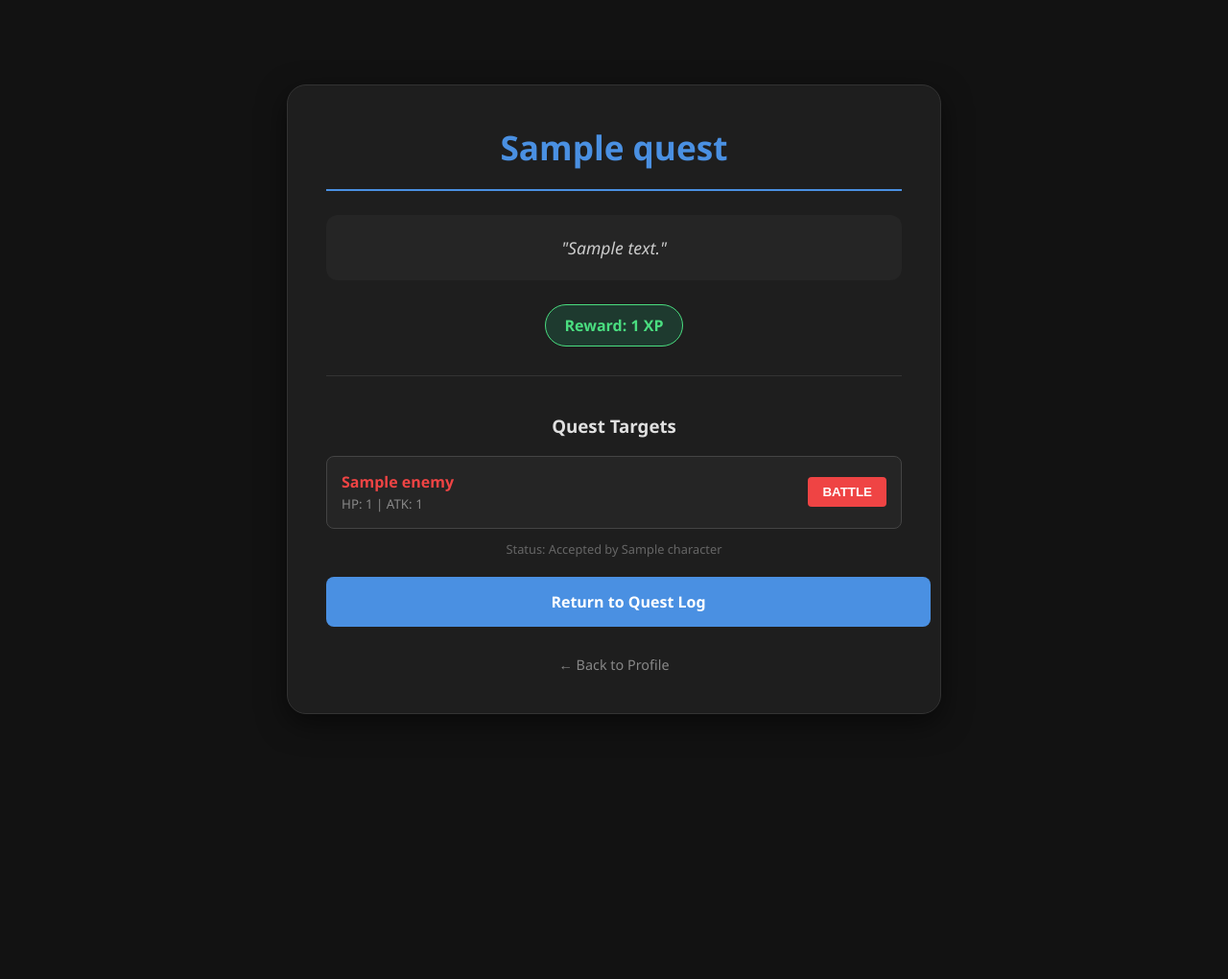
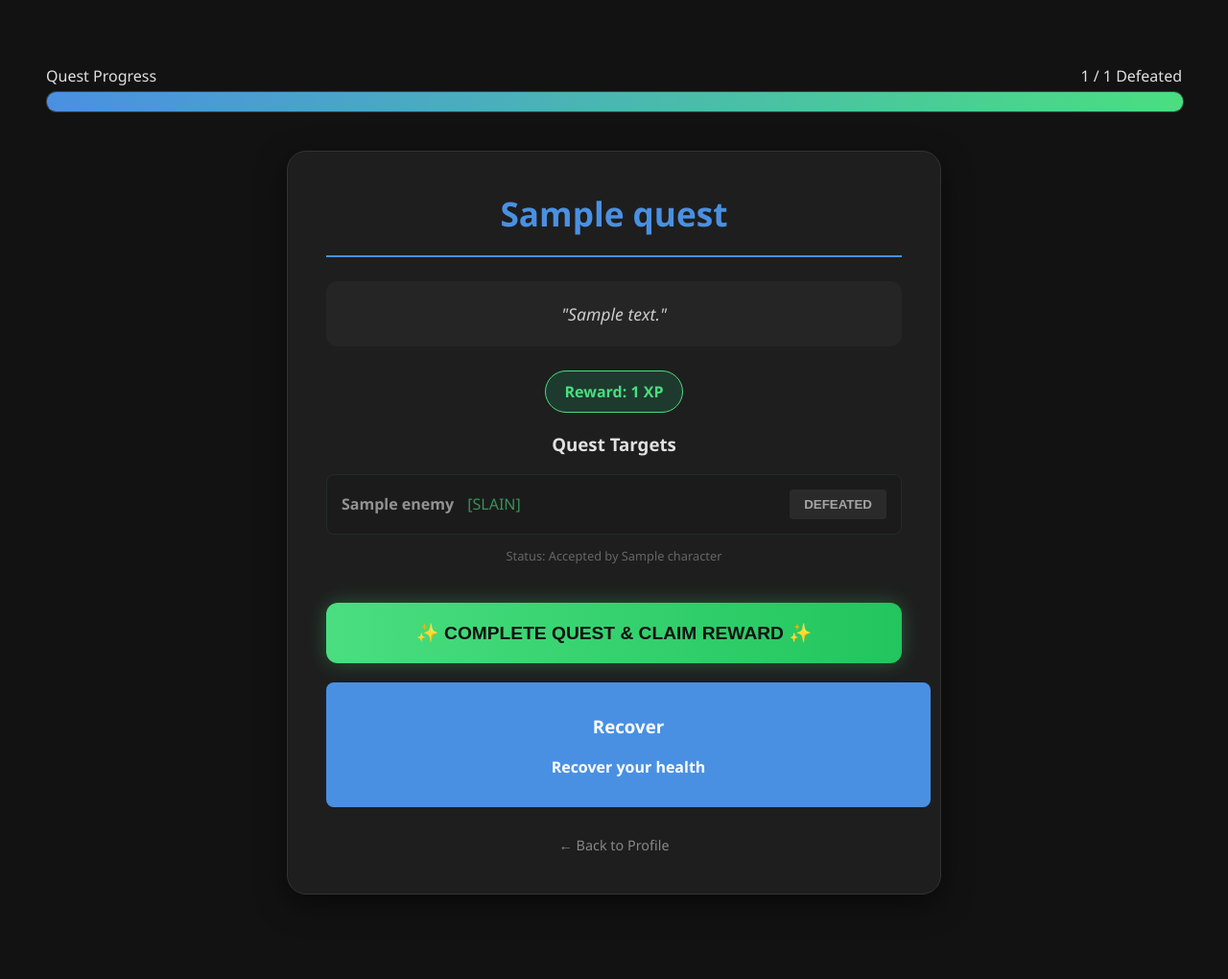
Before and after one commit to kristiyanbstoychev/Django-Practice-Game, a Django app: page /game/quest-detail/1/1/ in a window 1280 px wide. Shown: the whole page at 96% size. Before the commit the page ends 744 px from the top, so only its background shows below. Run offline with Django 5.2, Linux system fonts and the light colour scheme; tables that the repository leaves empty hold one stand-in row (values such as "Sample post").

Commit message:
Added additional questing features

```diff
--- a/ai_generator.py
+++ b/ai_generator.py
@@ -25,12 +25,14 @@ def clean_json(text):
 @app.post("/generate-enemy/")
 def generate_enemy(req: dict):
     level = req.get('player_level', 1)
+    health = req.get('player_health', 100)
+    power = req.get('player_strength', 50)
     context = req.get('context', 'a dark forest')
 
     prompt = (
         "You are a Game Master for an RPG. Create a new enemy. "
         f"The context is: {context}. "
-        "Return ONLY a JSON object with this exact keys, no additional text : name, health(integer in the range 50 - 250), attack_power(integer in the range 15-25), xp_reward(integer in range 10-60)"
+        f"Return ONLY a JSON object with this exact keys, no additional text : name, health({health * 1.5}), level({level}) attack_power({power * 0.4}), xp_reward({power * 0.2})"
     )
 
     print(f"--- PROMPT SENT TO OLLAMA ---\n{prompt}")
--- a/game/models.py
+++ b/game/models.py
@@ -38,6 +38,8 @@ class Character(models.Model):
 
     # This stores health as a whole number - starts at 100
     health = models.IntegerField(default=100)
+
+    max_health = models.IntegerField(default=100)
 
     mana = models.IntegerField(default=50)
 
--- a/game/templates/game/battle_arena.html
+++ b/game/templates/game/battle_arena.html
@@ -92,6 +92,7 @@
                 <div class="health-bar-fill hero-hp" style="width: {{ hero.health|default:0 }}%;"></div>
             </div>
             <p>HP: {{ hero.health }}</p>
+            <p>Power: {{ hero.strength }}</p>
         </div>
 
         <h1 style="color: #444;">VS</h1>
@@ -103,6 +104,8 @@
                 <div class="health-bar-fill enemy-hp" style="width: {{ enemy.health|default:0 }}%;"></div>
             </div>
             <p>HP: {{ enemy.health }}</p>
+            <p>Power: {{ enemy.attack_power }}</p>
+            <p>XP Reward: {{ enemy.xp_reward }}</p>
         </div>
         {% endif %}
     </div>
--- a/game/templates/game/character_detail.html
+++ b/game/templates/game/character_detail.html
@@ -103,6 +103,7 @@
     <h1>{{ hero.name }}</h1>
     <div class="stat-container">
         <div class="stat-box">Level: {{ hero.level }}</div>
+        <div class="stat-box">Power: {{ hero.strength }}</div>
         <div class="stat-box">Health: {{ hero.health }}</div>
         <div class="stat-box">Experience: {{ hero.xp }}</div>
         <div class="stat-box">Gold: {{ hero.gold_amount }}</div>
--- a/game/templates/game/quest_detail.html
+++ b/game/templates/game/quest_detail.html
@@ -54,9 +54,34 @@
         cursor: pointer; transition: 0.2s;
     }
     .battle-btn:hover { background: #b91c1c; transform: scale(1.05); }
+    .progress-container { width: 100%; height: 20px; background: #333; border-radius: 10px; overflow: hidden; border: 1px solid #444; }
+    .progress-bar { height: 100%; background: linear-gradient(90deg, #4a90e2, #4ade80); transition: width 0.5s ease-in-out; }
+
+    .defeated-row { opacity: 0.6; border-color: #1e3a2f !important; background: #1a1a1a !important; }
+    .btn-complete {
+        display: block; width: 100%; padding: 20px;
+        background: linear-gradient(90deg, #4ade80, #22c55e);
+        color: #121212; border: none; border-radius: 12px;
+        font-weight: bold; font-size: 1.2rem; cursor: pointer;
+        box-shadow: 0 0 20px rgba(74, 222, 128, 0.3);
+        transition: 0.3s;
+    }
+    .btn-complete:hover {
+        transform: translateY(-3px);
+        box-shadow: 0 0 30px rgba(74, 222, 128, 0.5);
+    }
     </style>
 </head>
 <body>
+    <div class="progress-section" style="margin: 20px 0;">
+    <div style="display: flex; justify-content: space-between; margin-bottom: 5px;">
+        <span>Quest Progress</span>
+        <span>{{ defeated_count }} / {{ total_enemies }} Defeated</span>
+    </div>
+    <div class="progress-container">
+        <div class="progress-bar" style="width: {{ progress_percent }}%;"></div>
+    </div>
+    </div>
 
     <div class="detail-card">
         <div class="quest-header">
@@ -70,30 +95,48 @@
         <div style="margin: 20px 0;">
             <span class="reward-badge">Reward: {{ quest.xp_reward }} XP</span>
         </div>
-        <div class="enemy-section">
+        <div class="-section">
     <h3>Quest Targets</h3>
     <div class="enemy-list">
-        {% for enemy in quest.enemies.all %}
-            <div class="enemy-row">
-                <div style="text-align: left;">
-                    <strong style="color: #ef4444;">{{ enemy.name }}</strong>
-                    <br>
-                    <small style="color: #888;">HP: {{ enemy.health }} | ATK: {{ enemy.attack_power }}</small>
-                </div>
+    {% for enemy in enemies %}
+        <div class="enemy-row {% if enemy.is_defeated %}defeated-row{% endif %}">
+            <div>
+                <strong>{{ enemy.name }}</strong>
+                {% if enemy.is_defeated %}
+                    <span style="color: #4ade80; margin-left: 10px;">[SLAIN]</span>
+                {% endif %}
+            </div>
+
+            {% if not enemy.is_defeated %}
                 <form action="{% url 'battle_arena' hero.id enemy.id %}" method="GET">
                     <button type="submit" class="battle-btn">BATTLE</button>
                 </form>
-            </div>
-        {% empty %}
-            <p style="color: #666;">No enemies found for this quest yet.</p>
-        {% endfor %}
-    </div>
+            {% else %}
+                <button class="battle-btn" disabled style="background: #333; cursor: not-allowed;">DEFEATED</button>
+            {% endif %}
+        </div>
+    {% endfor %}
 </div>
         <p style="color: #666; font-size: 0.8rem;">Status: Accepted by {{ hero.name }}</p>
+    </div>
 
+    <div class="action-footer" style="margin-top: 40px;">
+    {% if progress_percent >= 100 %}
+        <form action="{% url 'complete_quest' hero.id quest.id %}" method="POST">
+            {% csrf_token %}
+            <button type="submit" class="btn-complete">✨ COMPLETE QUEST & CLAIM REWARD ✨</button>
+        </form>
+    {% else %}
         <a href="{% url 'quest_log' hero.id %}" class="btn-action">Return to Quest Log</a>
-        <a href="{% url 'character_detail' hero.id %}" class="back-link">← Back to Profile</a>
-    </div>
+    {% endif %}
+
+    <a href="{% url 'recover_health' hero.id quest.id %}" class="btn-action">
+        <h3>Recover</h3>
+        <p>Recover your health</p>
+    </a>
+
+    <a href="{% url 'character_detail' hero.id %}" class="back-link">← Back to Profile</a>
+</div>
 
 </body>
 </html>
--- a/game/urls.py
+++ b/game/urls.py
@@ -10,8 +10,9 @@ urlpatterns = [
     path('combat/<int:char_id>/', views.basic_combat, name='basic_combat'),
     path('levelup/<int:char_id>/', views.level_up, name='level_up'),
     path('rest/<int:char_id>/', views.rest, name='rest'),
+    path('recover/<int:char_id>/<int:quest_id>', views.recover_health, name='recover_health'),
     path('assign-quest/<int:char_id>/<int:quest_id>', views.assign_quest, name='assign_quest'),
-    path('complete-quest/<int:quest_id>/', views.complete_quest, name='complete_quest'),
+    path('complete-quest/<int:char_id>/<int:quest_id>/', views.complete_quest, name='complete_quest'),
     path('buy-item/<int:char_id>/<int:item_id>', views.buy_item, name='buy_item'),
     path('travel/<int:char_id>/<int:loc_id>/', views.travel, name='travel'),
     path('character/<int:char_id>/', views.character_detail, name='character_detail'),
--- a/game/views.py
+++ b/game/views.py
@@ -7,6 +7,7 @@ from django.views.decorators.http import require_POST
 import requests
 from random import randrange
 import json, re
+from django.contrib import messages
 
 def main_menu(request):
     return render(request, 'game/main_menu.html')
@@ -49,7 +50,7 @@ def basic_combat(request, char_id):
 def level_up(request, char_id):
     hero = get_object_or_404(Character, pk=char_id)
     hero.level += 1
-    hero.health += 20
+    hero.max_health += 20
     hero.strength += 10
     hero.save()
 
@@ -62,12 +63,21 @@ def rest(request, char_id):
     # 1. Find the hero
     hero = get_object_or_404(Character, pk=char_id)
 
-    hero.health = 100
+    hero.health = hero.max_health
 
     # 3. Save the changes - making the "Level Up" permanent
     hero.save()
 
     return redirect('character_detail', char_id=hero.id)
+
+def recover_health(request, char_id, quest_id):
+    hero = get_object_or_404(Character, pk=char_id)
+    quest = get_object_or_404(Quest, pk=quest_id)
+    hero.health = hero.max_health
+
+    hero.save()
+
+    return redirect('quest_detail', char_id=hero.id, quest_id=quest.id)
 
 def quest_log(request, char_id):
     hero = get_object_or_404(Character, pk=char_id)
@@ -153,31 +163,50 @@ def quest_detail(request, char_id, quest_id):
     hero = get_object_or_404(Character, pk=char_id)
     quest = get_object_or_404(Quest, pk=quest_id)
 
+    enemies = quest.enemies.all()
+    total_enemies = enemies.count()
+    defeated_count = enemies.filter(is_defeated=True).count()
+
+    # Calculate percentage for the progress bar
+    progress_percent = (defeated_count / total_enemies * 100) if total_enemies > 0 else 0
+
     return render(request, 'game/quest_detail.html', {
         'hero': hero,
-        'quest': quest
+        'quest': quest,
+        'enemies': enemies,
+        'progress_percent': progress_percent,
+        'defeated_count': defeated_count,
+        'total_enemies': total_enemies,
     })
 
-# ===== QUEST COMPLETION WITH REQUIREMENTS =====
-def complete_quest(request, quest_id):
+def complete_quest(request, char_id, quest_id):
+    hero = get_object_or_404(Character, pk=char_id)
     quest = get_object_or_404(Quest, pk=quest_id)
-    hero = quest.assigned_to
 
-    # 1. The Requirement: Hero must be at least Level 2
-    if hero.level < 2:
-        return HttpResponse(f"{hero.name}, you are too weak! You must be Level 2 to complete this quest.")
+    # Validation: Ensure all enemies are actually dead
+    enemies = quest.enemies.all()
+    if enemies.filter(is_defeated=False).exists():
+        messages.error(request, "You haven't finished the job yet!")
+        return redirect('quest_detail', char_id=hero.id, quest_id=quest.id)
 
-    # 2. If they meet the requirement, finish the quest
     if not quest.is_completed:
+        # 1. Award XP
+        hero.xp += quest.xp_reward
         quest.is_completed = True
+
+        # 2. Check for Level Up (Standard Logic)
+        if hero.xp >= 100:
+            hero.level += 1
+            hero.xp -= 100
+            hero.strength += 10
+            hero.max_health += 15
+            messages.success(request, f"LEVEL UP! You are now Level {hero.level}!")
+
+        hero.save()
         quest.save()
+        messages.success(request, f"Quest Complete! You earned {quest.xp_reward} XP.")
 
-        # Reward
-        reward = Item.objects.create(name="Gold", power=5, owner=hero)
-
-        return HttpResponse(f"Quest Complete! {hero.name} received {reward.power} {reward.name}!")
-    else:
-        return HttpResponse("This quest was already finished!")
+    return redirect('quest_log', char_id=hero.id)
 
     # ===== BUY ITEM VIEW =====
 def buy_item(request, char_id, item_id):
@@ -250,37 +279,53 @@ def start_battle(request, char_id, enemy_id):
 
 def attack_enemy(request, char_id):
     hero = get_object_or_404(Character, pk=char_id)
-
-    # Use the hero's current_enemy relationship
     enemy = hero.current_enemy
 
     if request.method == "POST" and enemy:
         # 1. Hero Attacks
-        enemy.health -= getattr(hero, 'strength', 10)
+        hero_strength = getattr(hero, 'strength', 10)
+        enemy.health -= hero_strength
         enemy.save()
 
         # 2. Check for Victory
         if enemy.health <= 0:
+            enemy.health = 0
+            enemy.is_defeated = True # Mark as persistent death
+            enemy.save()
+
+            # Reward Hero
             hero.xp += enemy.xp_reward
-            hero.gold_amount += randrange(5, 20)
-            request.session['last_victory'] = {
-                'enemy_name': enemy.name,
-                'xp_gained': enemy.xp_reward,
-                'gold_amount_reward': hero.gold_amount
-            }
-            # Handle Level Up
+            gold_loot = randrange(5, 20)
+            hero.gold_amount += gold_loot
+
+            # Level Up Logic
             if hero.xp >= 100:
                 hero.level += 1
                 hero.xp -= 100
-                hero.strength += 30
-                hero.health += 15
+                hero.strength += 10
+                hero.max_health += 15
 
-            hero.current_enemy = None # Clear the fight
+            # Clear fight state
+            hero.current_enemy = None
             hero.save()
-            enemy.delete() # Cleanup the AI monster
-            return redirect('battle_arena', char_id=hero.id, enemy_id=0)
 
-        # 3. Enemy Attacks Back (Only if still alive)
+            # --- INNOVATIVE REDIRECT LOGIC ---
+            if enemy.quest:
+                messages.success(request, f"Victory! {enemy.name} was defeated.")
+                # Redirect back to the quest tracker
+                return redirect('quest_detail', char_id=hero.id, quest_id=enemy.quest.id)
+            else:
+                # Fallback for random encounters
+                request.session['last_victory'] = {
+                    'enemy_name': enemy.name,
+                    'xp_gained': enemy.xp_reward,
+                    'gold_amount_reward': gold_loot
+                }
+                # If it's a random enemy, you CAN delete it or keep it marked as is_defeated
+                # For quests, we definitely keep it.
+                return redirect('battle_arena', char_id=hero.id, enemy_id=0)
+
+        # 3. Enemy Attacks Back
         hero.health -= enemy.attack_power
         hero.save()
 
@@ -289,13 +334,11 @@ def attack_enemy(request, char_id):
             hero.health = 0
             hero.current_enemy = None
             hero.save()
-            return redirect('characters_listing') # Or a game over page
+            messages.error(request, "You have been defeated and retreated to town.")
+            return redirect('character_detail', char_id=hero.id)
 
-        # SUCCESS: Stay in the arena with the current enemy
         return redirect('battle_arena', char_id=hero.id, enemy_id=enemy.id)
 
-    # FAILURE: If the code reaches here, 'enemy' was None.
-    # We redirect back to the arena which will handle the "no enemy" state.
     return redirect('battle_arena', char_id=hero.id, enemy_id=0)
 
 def select_enemy(request, char_id):
@@ -342,12 +385,18 @@ def generate_new_enemy(request, char_id):
 
     try:
         print(f"Requesting AI for Hero {hero.id}...")
-        response = requests.post(ai_service_url, json={"player_level": hero.level, "environment": "Arena"}, timeout=90)
+        response = requests.post(ai_service_url, json={
+            "player_level": hero.level,
+            "environment": "Arena",
+            "player_health": hero.max_health,
+            "player_strength": hero.strength
+            }, timeout=90)
         data = response.json()
 
         # Create the enemy
         new_enemy = Enemy.objects.create(
             name=data['name'],
+            level=data['level'],
             health=int(data['health']),
             attack_power=int(data['attack_power']),
             xp_reward=int(data.get('xp_reward', 10))
```
Also changed, not shown: game/templates/game/quest_log.html (+21 -3 lines), game/migrations/0014_character_max_health.py (added).
